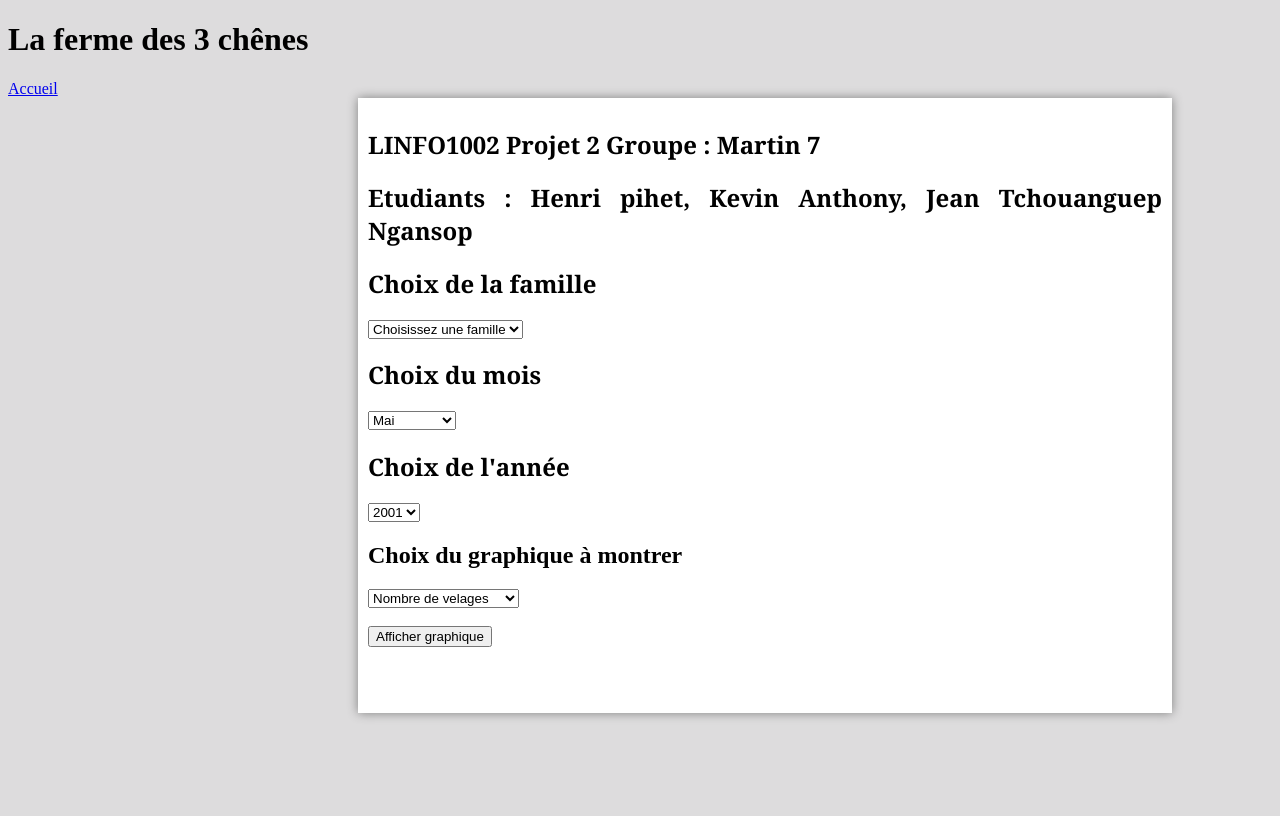
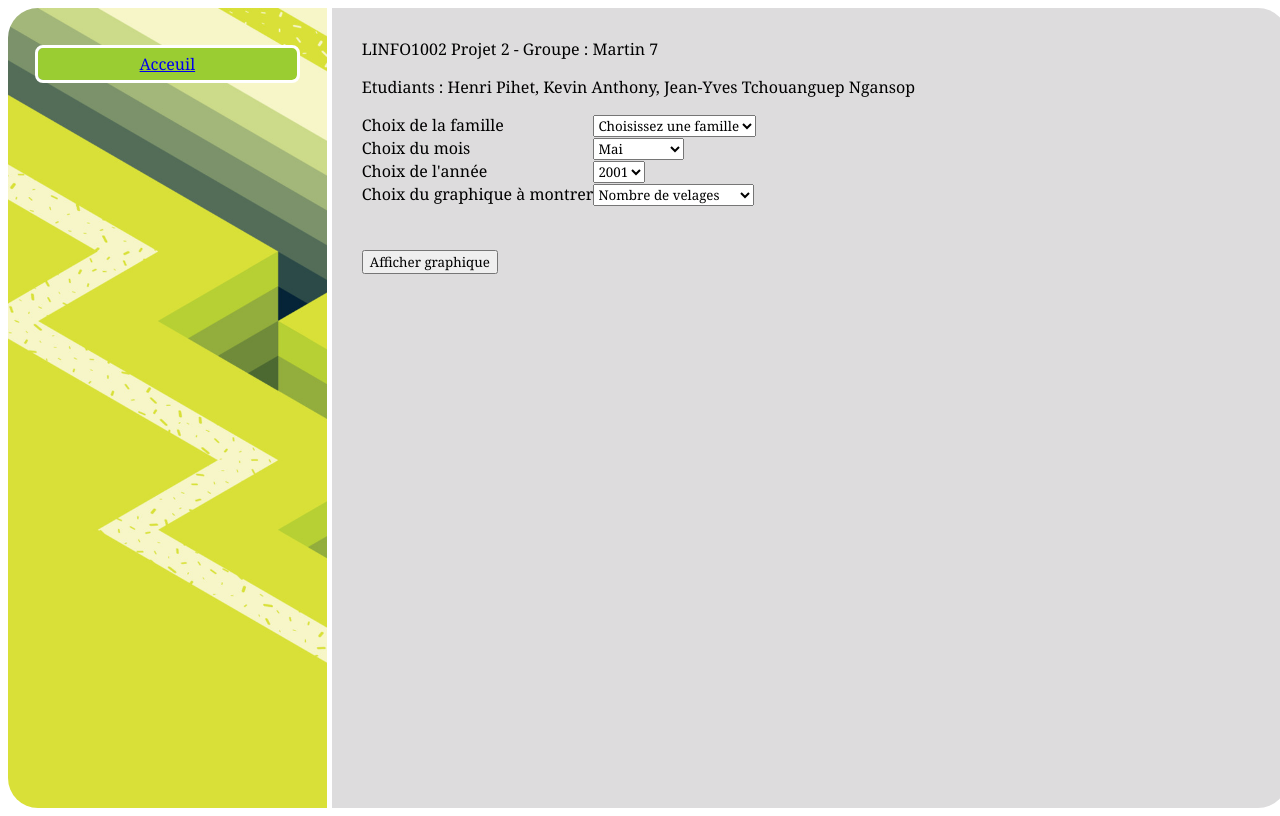
Before and after one commit to riri-314/P2bacun, a Flask app: page / in a window 1280 px wide. Before the commit the page ends 719 px from the top, so only its background shows below. Run offline with Flask 2, Linux system fonts and the light colour scheme.

Commit message:
amélioration

```diff
--- a/main.py
+++ b/main.py
@@ -101,9 +101,10 @@ def home():
 				#print(tmp_date)
 
 				if len(tmp_date) == 0:
-					y_bis = 0
-					x_bis = "Pas de vélages sur cette période"
-					return x_bis, y_bis
+					return flask.render_template(
+						"graphiques/no_result.html",
+						familles=familles, months=months, years=years
+					)
 
 				y_axis.append(tmp_date[0])
 
@@ -122,7 +123,11 @@ def home():
 							x_axis[j-1] += 1
 #				print(x_axis)
 #				print(y_axis)
-				return flask.render_template("velages_test.html", x = y_axis, y = x_axis)
+				return flask.render_template(
+					"graphiques/velages_test.html",
+					x = y_axis, y = x_axis,
+					familles=familles, months=months, years=years
+				)
 
 		if graph == "Pleine Lune":
 				tmp_date =[]
@@ -150,9 +155,10 @@ def home():
 				tmp_date.sort()
 
 				if len(tmp_date) == 0:
-					y_bis = 0
-					x_bis = "Pas de vélages sur cette période"
-					return x_bis, y_bis
+					return flask.render_template(
+						"graphiques/no_result.html",
+						familles=familles, months=months, years=years
+					)
 
 				for x in tmp_date:
 					for y in full_moon_dates:
@@ -162,7 +168,11 @@ def home():
 				y_axis.append(j)
 				y_axis.append(len(tmp_date)-j)
 
-				return flask.render_template("moon_test.html", y = y_axis, x = x_axis)
+				return flask.render_template(
+					"graphiques/moon_test.html",
+					y = y_axis, x = x_axis,
+					familles=familles, months=months, years=years
+				)
 
 		if graph == "Distribution des races":
 			races_cow  = ["Holstein", "Blanc Bleu Belge", "Jersey"]
@@ -189,11 +199,18 @@ def home():
 			for x in data:
 				races.append((x*100)/tot)
 
-			return render_template("races_test.html", races = races, races_cow = races_cow)
+			return render_template(
+				"graphiques/races_test.html",
+				races = races, races_cow = races_cow,
+				familles=familles, months=months, years=years
+			)
 
 	#male = nb_male() #number of males in the db
-	return render_template("home.html", familles = familles, months = months, years = years)
+	return render_template(
+		"index.html",
+		familles = familles, months = months, years = years
+	)
 
 # launch site
 if __name__ == '__main__':
-    app.run()
+	app.run()
--- a/static/home.css
+++ /dev/null
@@ -1,36 +0,0 @@
-html{
-	background-color: #dddcdd;
-}
-
-/*css header*/
-.header{
-	padding-left: 10px;
-	padding-right: 10px;
-	margin-left: 350px;
-	margin-right: 100px;
-  	background: white;
-}
-
-/*CSS de la page principale*/
-.main-page{
-	padding-left: 10px;
-	padding-right: 10px;
-	padding-top: 10px;
-	padding-bottom: 50px;
-	margin-left: 350px;
-	margin-right: 100px;
-  	background: white;
-  	box-shadow: 0px 0px 10px grey;
-}
-
-.main-page p{
-	text-align: justify;
-	font-family: Georgia, serif;
-	padding-left: 15px;
-
-}
-
-.main-page h1{
-    text-align: justify;
-    font-family: Georgia, serif;
-}
--- /dev/null
+++ b/static/index.css
@@ -0,0 +1,66 @@
+* {
+	font-family: Georgia, serif;
+}
+
+body {
+	display: grid;
+	grid-template-areas: 'n c';
+
+	grid-template-columns: 1fr 3fr;
+	grid-column-gap: 5px;
+
+	width: 100vw;
+	height: 100vh;
+}
+
+.proj-navigation {
+	grid-area: n;
+	background-image: url('nav-background.jpg');
+	background-size: cover;
+
+	border-radius: 30px 0 0 30px;
+	padding: 30px;
+
+	display: flex;
+	flex-direction: column;
+}
+
+.proj-navigation-item {
+	border-radius: 5px;
+	padding: 5px;
+	margin-top: 10px;
+	background-color: yellowgreen;
+	outline: white solid 3px;
+	text-align: center;
+}
+
+.proj-navigation > nav {
+	background-color: lightyellow;
+}
+
+.proj-content {
+	grid-area: c;
+
+	background-color: #dddcdd;
+
+	border-radius: 0 30px 30px 0;
+	padding: 30px;
+}
+
+/* Legacy table layout black magik :^) */
+
+form {
+    display: table;
+}
+
+form > div {
+    display: table-row;
+}
+
+label, input {
+    display: table-cell;
+}
+
+label {
+    width: 40%;
+}
--- a/templates/home.html
+++ /dev/null
@@ -1,61 +0,0 @@
-{% extends "menue.html" %}
-{% block title %}Menue{% endblock %}
-
-{% block css %}
-    <link rel="stylesheet" href="{{ url_for('static', filename= 'home.css') }}">
-{% endblock %}
-
-{% block content%}
-<div class="rectangle">
-    <h1>
-        LINFO1002 Projet 2
-        Groupe : Martin 7
-    </h1>
-</div>
-<div class="rectangle">
-    <h1>
-        Etudiants : Henri pihet, Kevin Anthony, Jean Tchouanguep Ngansop
-    </h1>
-</div>
-
-
-
-<FORM method="post">
-    <h1>Choix de la famille</h1>
-    <SELECT name="famille" size="1">
-        <OPTION selected>Choisissez une famille
-        {% for famille in familles %}
-            <OPTION>{{famille}}
-        {% endfor %}
-    </SELECT>
-    <h1>Choix du mois</h1>
-    <SELECT name="mois" size="1">
-        <OPTION selected>Mai
-        {% for month in months %}
-            <OPTION>{{month}}
-        {% endfor %}
-    </SELECT>
-    <h1>Choix de l'année</h1>
-    <SELECT name="annee" size="1">
-        <OPTION selected>2001
-        {% for year in years %}
-            <OPTION>{{year}}
-        {% endfor %}
-    </SELECT>
-
-    <h2>Choix du graphique à montrer</h2>
-    <SELECT name="graph" size="1">
-        <OPTION selected>Nombre de velages
-        <OPTION>Pleine Lune
-        <OPTION>Distribution des races
-        </SELECT>
-    <br>
-    <br>
-    <div>
-        <input class="bouton_afficher" type="submit" value="Afficher graphique">
-
-        <p style="color:red">{{ error_msg }}</p>
-
-    </div>
-</FORM>
-{% endblock %}
--- /dev/null
+++ b/templates/index.html
@@ -0,0 +1,72 @@
+<!DOCTYPE html>
+<html lang="fr">
+
+<head>
+	<title>LINFO1002 Projet 2 - {% block title %}Home{% endblock %}</title>
+    <meta charset="UTF-8"/>
+    <meta name="author" content="Henri Pihet"/>
+    <link rel="stylesheet" href="{{ url_for('static', filename='index.css') }}">
+    <script src="https://cdnjs.cloudflare.com/ajax/libs/Chart.js/2.9.3/Chart.bundle.min.js"></script>
+</head>
+
+<body>
+    <nav class="proj-navigation">
+        <a class="proj-navigation-item" href="/">Acceuil</a>
+    </nav>
+
+    <section class="proj-content">
+        <header>LINFO1002 Projet 2 - Groupe : Martin 7</header>
+
+        <p>Etudiants : Henri Pihet, Kevin Anthony, Jean-Yves Tchouanguep Ngansop</p>
+
+        <form method="post">
+            <div>
+                <label for="famille">Choix de la famille</label>
+                <select name="famille" id="famille" size="1">
+                    <OPTION selected>Choisissez une famille
+                    {% for famille in familles %}
+                        <OPTION>{{famille}}
+                    {% endfor %}
+                </select>
+            </div>
+            <div>
+                <label for="mois">Choix du mois</label>
+                <select name="mois" id="mois" size="1">
+                    <OPTION selected>Mai
+                    {% for month in months %}
+                        <OPTION>{{month}}
+                    {% endfor %}
+                </select>
+            </div>
+            <div>
+                <label for="annee">Choix de l'année</label>
+                <select name="annee" id="annee" size="1">
+                    <OPTION selected>2001
+                    {% for year in years %}
+                        <OPTION>{{year}}
+                    {% endfor %}
+                </select>
+            </div>
+            <div>
+                <label for="graph">Choix du graphique à montrer</label>
+                <select name="graph" id="graph" size="1">
+                    <option selected>Nombre de velages
+                    <option>Pleine Lune
+                    <option>Distribution des races
+                </select>
+            </div>
+            <br/>
+            <br/>
+            <div>
+                <input class="bouton_afficher" type="submit" value="Afficher graphique">
+                <p style="color:red">{{ error_msg }}</p>
+            </div>
+        </form>
+
+        <main>
+            {% block content %}{% endblock %}
+            <!--affichera les différents tableaux -->
+        </main>
+    </section>
+</body>
+</html>
--- a/templates/menue.html
+++ /dev/null
@@ -1,32 +0,0 @@
-<!DOCTYPE html>
-<html lang="fr">
-
-
-    <head>
-        <meta charset="utf-8">
-        <meta name="author" content="Henri Pihet" >
-        <!-- Titre de la page Web -->
-        <title>
-            {% block title%}{% endblock %} - La fermes des 3 chênes
-        </title>
-
-        {% block css%}
-                <!-- Le fichier css que vous voulez ajouter dans votre HTML -->
-        {% endblock %}
-
-    </head>
-
-    <body>
-        <div class="menu-nav">
-            <h1>La ferme des 3 chênes</h1>
-            <a href="/">Accueil</a> <!-- Page d'acceuil -->
-        </div>
-
-        <!-- corp du site -->
-        <section class="top-page" id="content">
-            <div class="main-page">
-                <p>
-                    {%block content%}{%endblock%}
-                </p>
-            </div>
-        </section>
```
Also changed, not shown: templates/graphiques/moon_test.html (renamed from templates/velages_test.html, +17 -7 lines), templates/graphiques/no_result.html (added, +9 -0 lines), templates/graphiques/races_test.html (renamed from templates/races_test.html, +12 -4 lines), templates/graphiques/velages_test.html (renamed from templates/moon_test.html, +13 -11 lines), static/nav-background.jpg (added).
